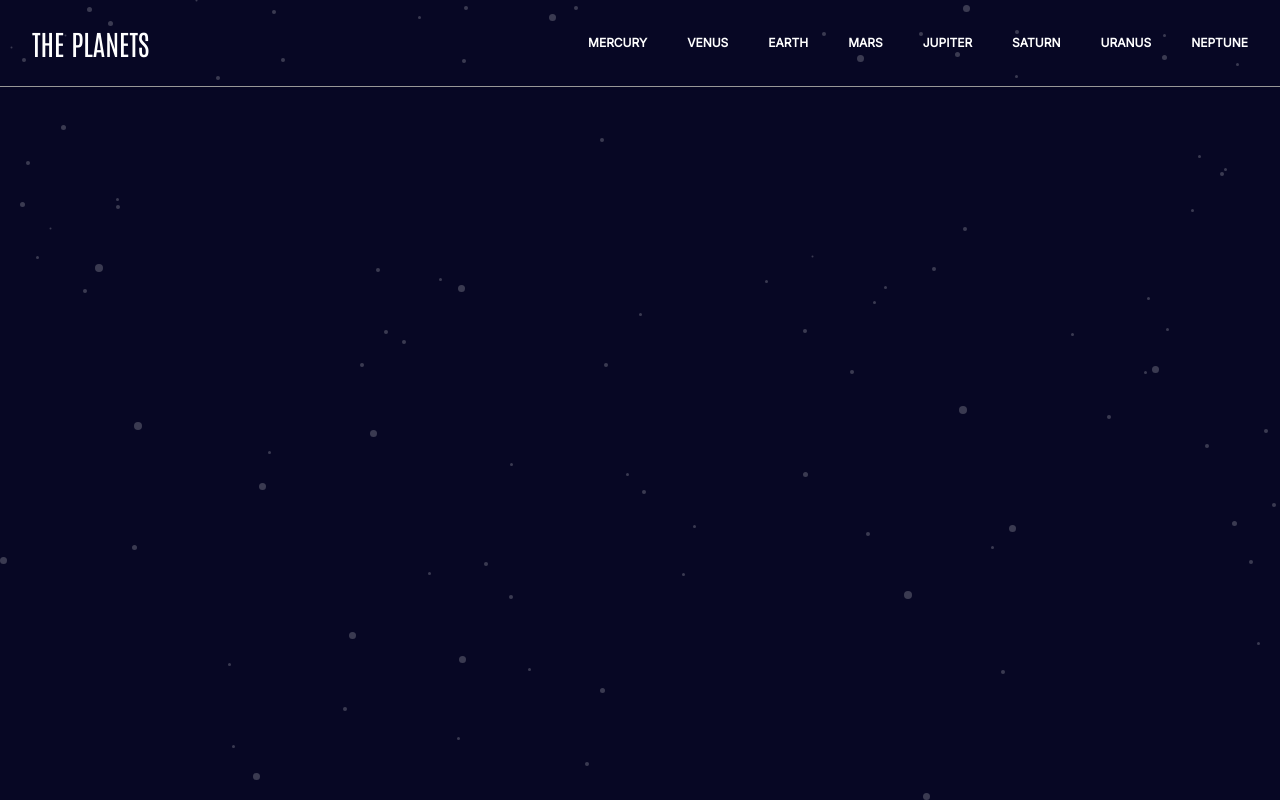
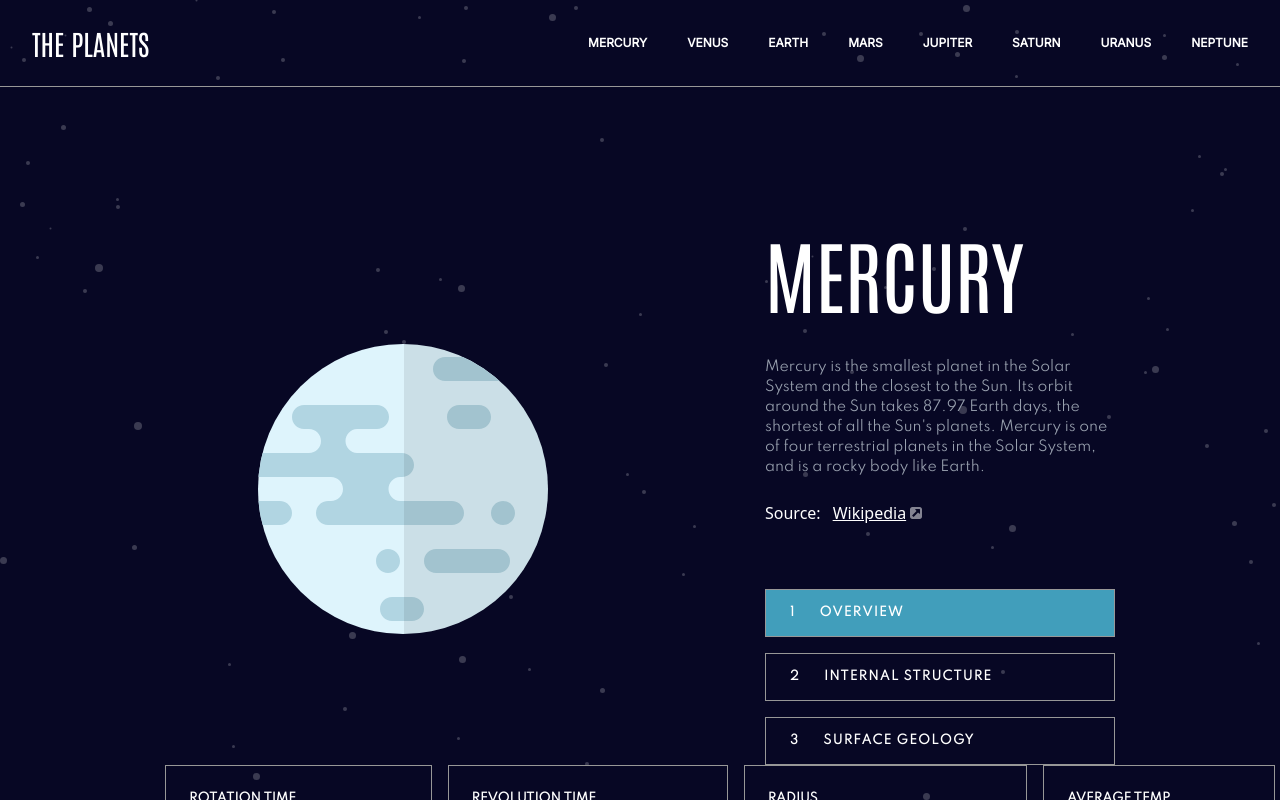
Before and after one commit to Koxone/Planet-Fact-React-Tailwind, a React (Vite) app: page / in a window 1280 px wide. Shown: the top 800 px of the page. Built offline with nearby package versions, Linux system fonts and the light colour scheme.

Commit message:
Update App.jsx

```diff
--- a/src/App.jsx
+++ b/src/App.jsx
@@ -2,7 +2,6 @@ import { useEffect, useState } from "react";
 import GeneralContainer from "./components/containers/GeneralContainer";
 import MainHeader from "./components/header/MainHeader";
 import "./index.css";
-import MobileHeaderCard from "./components/cards/MobileHeaderCard";
 
 function App() {
   const [selectedPlanet, setSelectedPlanet] = useState("mercury");
@@ -22,7 +21,7 @@ function App() {
   return (
     <div className="flex min-h-[100dvh] flex-col text-white">
       <MainHeader onClick={handlePlanetClick} planet={selectedPlanet} />
-      {/* <GeneralContainer planet={selectedPlanet} showGeology={optionHandler} /> */}
+      <GeneralContainer planet={selectedPlanet} showGeology={optionHandler} />
     </div>
   );
 }
```
